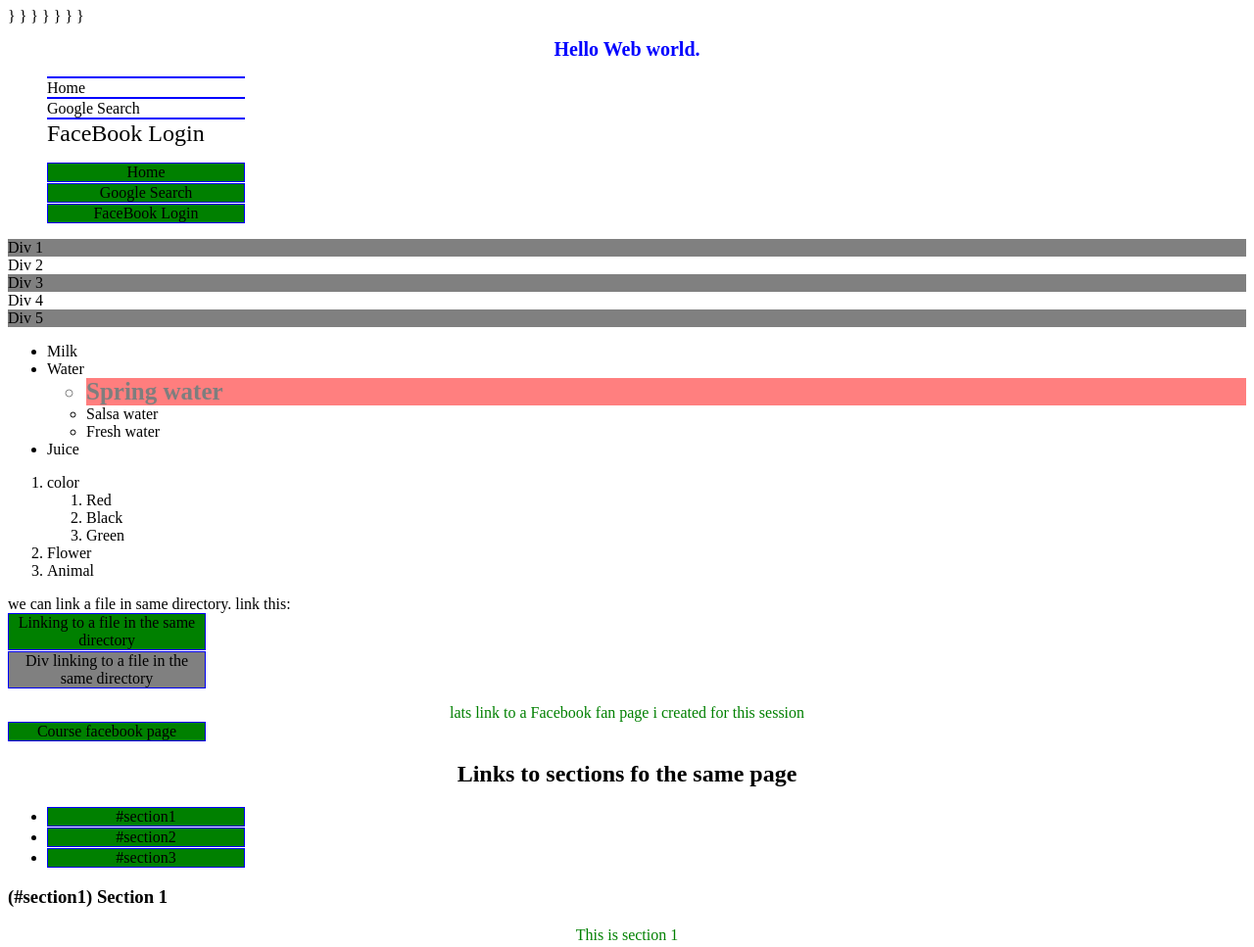
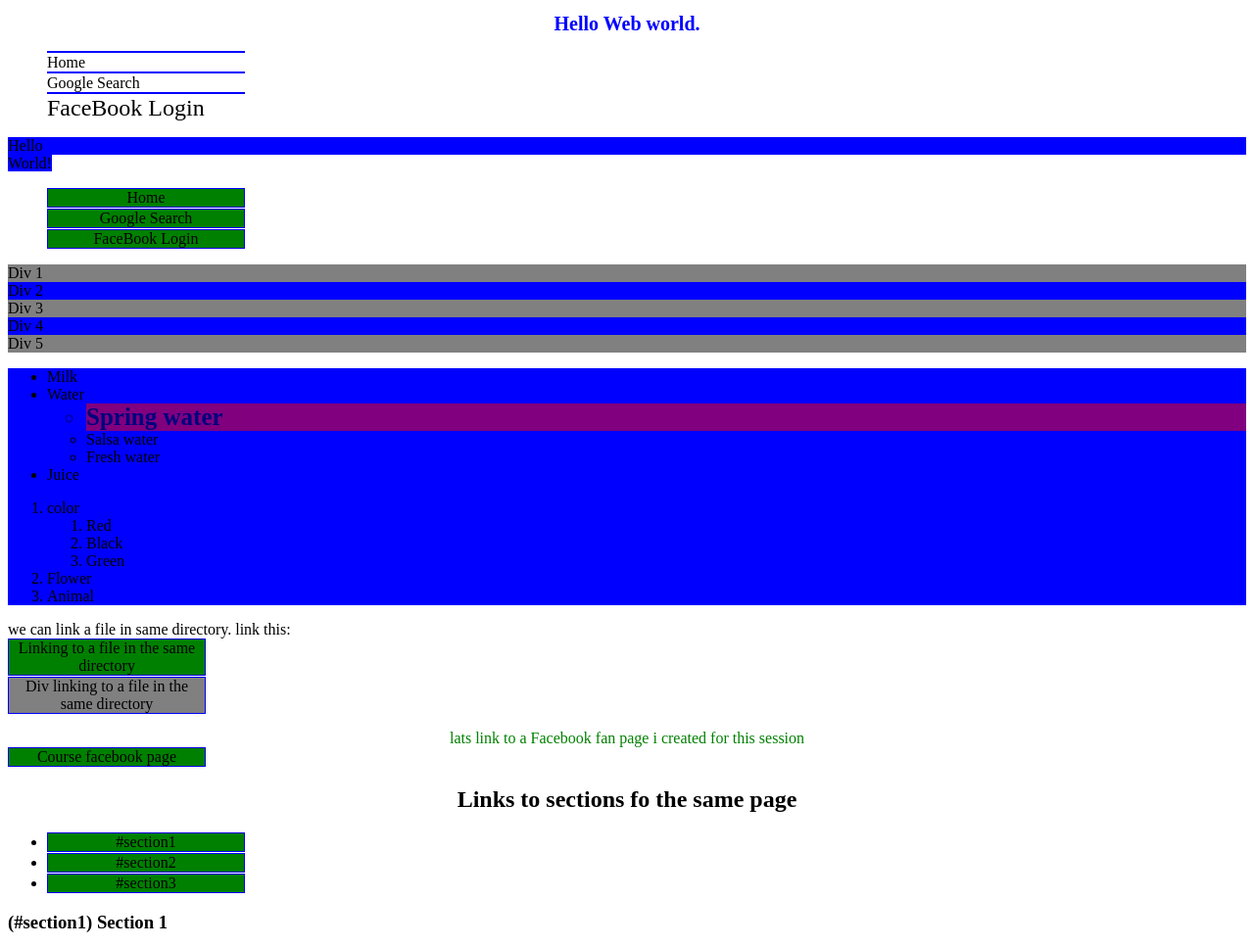
Before and after one commit to sultanam/WebDevelopment, a plain HTML site: page site/index.html in a window 1280 px wide. Shown: the top 967 px of the page at 98% size. Drawn offline with Linux system fonts and the light colour scheme.

Commit message:
Pseudo-Class selector v.1

```diff
--- a/site/index.html
+++ b/site/index.html
@@ -45,14 +45,11 @@ header li:nth-child(3){
 section div:nth-child(odd){
 background-color: gray;
 }
+div, span{
+	background-color: blue;
+}
 	</style>
-}
-}
-}
-}
-}
-}
-}
+
 </head>
 <body>
 <h1 class="blue">Hello Web world. </h1>
@@ -65,6 +62,8 @@ background-color: gray;
 		<li><a href="http://www.facebook.com" target="_blank"></a>FaceBook Login</li>
 	</ul>
 </header>
+<div>Hello</div>
+<span>World!</span>
 <section>
 	<ul>
 		<a href="/">Home</a>
```
